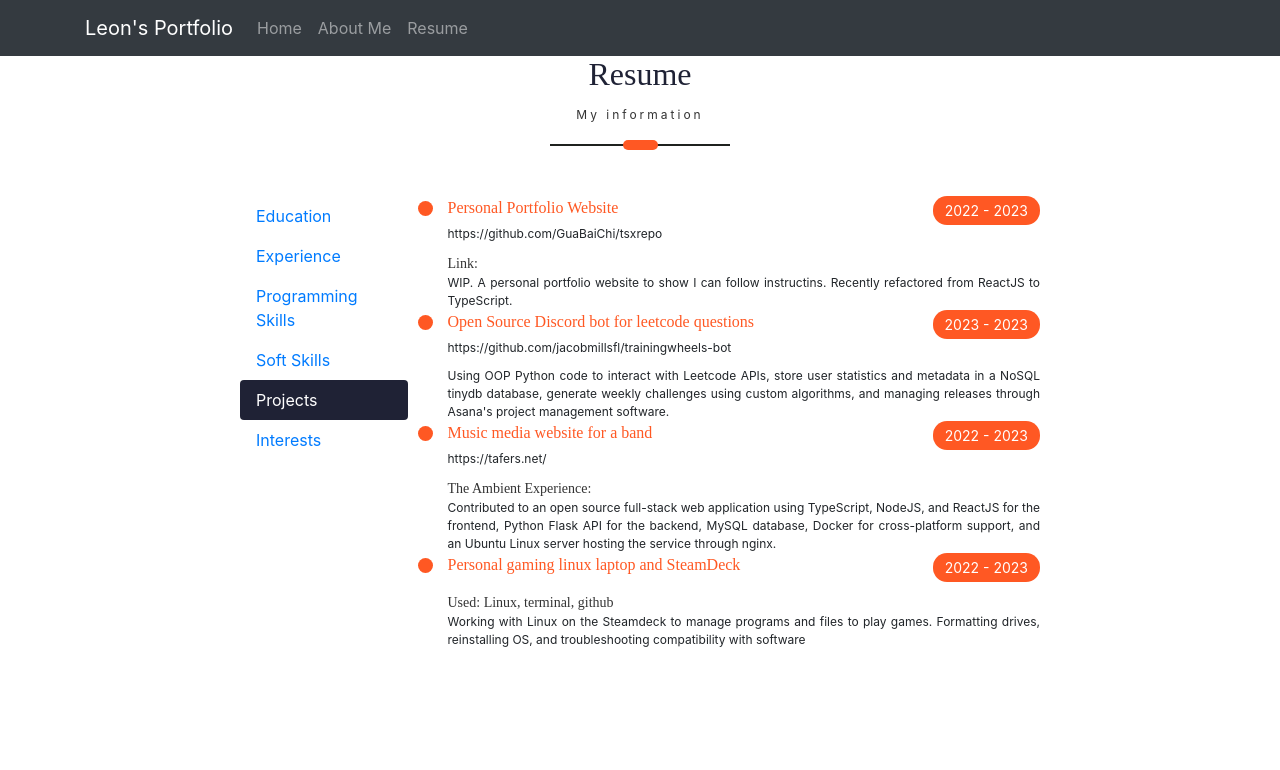
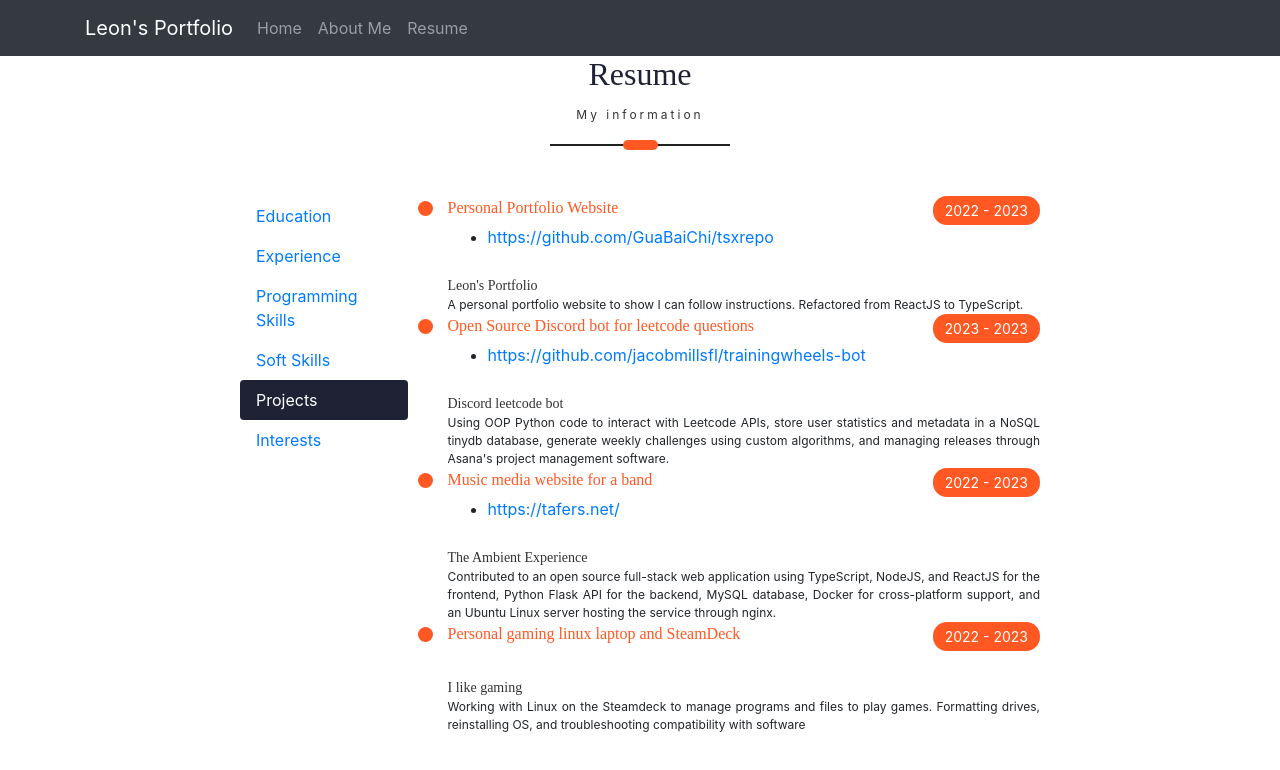
Before and after one commit to GuaBaiChi/tsxrepo, a React (Create React App) app: page / in a window 1280 px wide. Both pictures are taken after a click on the tab "Projects". Shown: the part 1622-2392 px from the top of the page. Built offline with nearby package versions, Linux system fonts and the light colour scheme.

Commit message:
replaced all 'links' with 'urls', links now appear and work.

```diff
--- a/src/Data/EducationDetails.tsx
+++ b/src/Data/EducationDetails.tsx
@@ -2,7 +2,7 @@ export type EducationDetail = {
   title: string,
   subHeading: string,
   duration: { fromDate: Date, toDate: Date },
-  links?: Array<string>
+  urls?: Array<string>
 }
 
 export const educationDetails = new Array<EducationDetail>(
@@ -10,36 +10,36 @@ export const educationDetails = new Array<EducationDetail>(
     title: "Florida State University",
     subHeading: "Bachelor of Science in Political Science & History",
     duration: { fromDate: new Date("2007"), toDate: new Date("2011") },
-    links: ["https://coss.fsu.edu/polisci/"],
+    urls: ["https://coss.fsu.edu/polisci/"],
   },
   {
     title: "South West University of Nationalities",
     subHeading: "Chinese Studies",
     duration: { fromDate: new Date("2015"), toDate: new Date("2015") },
-    links: ["https://english.swun.edu.cn/Oversea_Students_Services/Programs.htm"],
+    urls: ["https://english.swun.edu.cn/Oversea_Students_Services/Programs.htm"],
   },
   {
     title: "Shenzhen University",
     subHeading: "Chinese Studies",
     duration: { fromDate: new Date("2016"), toDate: new Date("2016") },
-    links: ["https://en.szu.edu.cn/Admission/Language_Program.htm"],
+    urls: ["https://en.szu.edu.cn/Admission/Language_Program.htm"],
   },
   {
     title: "University of Helsinki",
     subHeading: "Java Programming 1",
     duration: { fromDate: new Date("2021"), toDate: new Date("2023") },
-    links: ["https://java-programming.mooc.fi/", "https://programming-23.mooc.fi/"],
+    urls: ["https://java-programming.mooc.fi/", "https://programming-23.mooc.fi/"],
   },
   {
     title: "University of the People",
     subHeading: "Bachelor of Science in Computer Science",
     duration: { fromDate: new Date("2022"), toDate: new Date("2023") },
-    links: ["https://www.uopeople.edu/programs/online-bachelors/computer-science/"],
+    urls: ["https://www.uopeople.edu/programs/online-bachelors/computer-science/"],
   },
   {
     title: "Certificates",
     subHeading: "CELTA, Google IT Support Professional, Google Data Analytics, Google UX Design",
     duration: { fromDate: new Date("2019"), toDate: new Date("2022") },
-    links: ["https://www.cambridgeenglish.org/teaching-english/teaching-qualifications/celta/", "https://www.coursera.org/professional-certificates/google-data-analytics", "https://www.coursera.org/professional-certificates/google-ux-design", "https://www.coursera.org/professional-certificates/google-it-support", "https://www.credly.com/users/leon-rodriguez/badges"],
+    urls: ["https://www.cambridgeenglish.org/teaching-english/teaching-qualifications/celta/", "https://www.coursera.org/professional-certificates/google-data-analytics", "https://www.coursera.org/professional-certificates/google-ux-design", "https://www.coursera.org/professional-certificates/google-it-support", "https://www.credly.com/users/leon-rodriguez/badges"],
   }
 );
--- a/src/Data/ProjectsDetails.tsx
+++ b/src/Data/ProjectsDetails.tsx
@@ -3,39 +3,38 @@ export type ProjectDetail = {
   subHeading: string,
   description: string,
   used: string,
-  links?: Array<string>
+  urls?: Array<string>,
   duration: { fromDate: Date, toDate: Date },
 }
 
 export const projectsDetails = [
   {
     title: "Personal Portfolio Website",
-    description:
-      " WIP. A personal portfolio website to show I can follow instructins. Recently refactored from ReactJS to TypeScript.",
-    used: "Used: TypeScript/React JS, Bootstrap, CSS, HTML",
-    subHeading: "Link: ",
-    // link: ["https://github.com/GuaBaiChi/tsxrepo", " ", "https://github.com/GuaBaiChi/newportfolio"],
-    link: ["https://github.com/GuaBaiChi/tsxrepo", " "],
-    duration: { fromDate: new Date("03/01/2022"), toDate: new Date("03/01/2023") },
+    subHeading: "Leon's Portfolio",
+    description: "A personal portfolio website to show I can follow instructions. Refactored from ReactJS to TypeScript.",
+    used: "Used: TypeScript, React JS, Bootstrap, CSS, HTML",
+    urls: ["https://github.com/GuaBaiChi/tsxrepo",],
+    duration: { fromDate: new Date("03/01/2022"), toDate: new Date("08/12/2023") },
   },
   {
     title: "Open Source Discord bot for leetcode questions",
+    subHeading: "Discord leetcode bot",
     description: "Using OOP Python code to interact with Leetcode APIs, store user statistics and metadata in a NoSQL tinydb database, generate weekly challenges using custom algorithms, and managing releases through Asana's project management software.",
-    SubHeading: "Discord leetcode bot: ",
-    link: ["https://github.com/jacobmillsfl/trainingwheels-bot"],
-    duration: { fromDate: new Date("2023"), toDate: new Date() },
+    urls: ["https://github.com/jacobmillsfl/trainingwheels-bot"],
+    duration: { fromDate: new Date("2023"), toDate: new Date("2023") },
   },
   {
     title: "Music media website for a band",
+    subHeading: "The Ambient Experience",
     description: "Contributed to an open source full-stack web application using TypeScript, NodeJS, and ReactJS for the frontend, Python Flask API for the backend, MySQL database, Docker for cross-platform support, and an Ubuntu Linux server hosting the service through nginx.",
-    subHeading: "The Ambient Experience: ",
-    link: ["https://tafers.net/"],
+    urls: ["https://tafers.net/"],
     duration: { fromDate: new Date("2022"), toDate: new Date() },
   },
   {
     title: "Personal gaming linux laptop and SteamDeck",
+    subHeading: "I like gaming",
     description: "Working with Linux on the Steamdeck to manage programs and files to play games. Formatting drives, reinstalling OS, and troubleshooting compatibility with software",
-    subHeading: "Used: Linux, terminal, github",
+    used: "Used: Linux, terminal, github",
     duration: { fromDate: new Date("2022"), toDate: new Date() },
   },
 ];
--- a/src/PortfolioContainer/Resume/EducationComponent.tsx
+++ b/src/PortfolioContainer/Resume/EducationComponent.tsx
@@ -1,7 +1,7 @@
 import { ResumeProps, ResumeHeading } from "./ResumeHeading"
 import { EducationDetail } from "../../Data/EducationDetails";
 
-export const EducationComponent = (props: { details : Array<EducationDetail>}) => {
+export const EducationComponent = (props: { details: Array<EducationDetail> }) => {
   return (
     <div className="resume-screen-container" key="education">
       {
@@ -12,7 +12,7 @@ export const EducationComponent = (props: { details : Array<EducationDetail>}) =
             subHeading={eduDetails.subHeading}
             fromDate={eduDetails.duration.fromDate}
             toDate={eduDetails.duration.toDate}
-                link={eduDetails.links}
+            link={eduDetails.urls}
           />
         ))
       }
--- a/src/PortfolioContainer/Resume/Resume.tsx
+++ b/src/PortfolioContainer/Resume/Resume.tsx
@@ -36,7 +36,13 @@ const Resume = (props: ScreenProps) => {
             <div className="resume-heading-description">
             </div>
             <div className="resume-sub-heading">
-              <span>{details.links}</span>
+              <ul>
+                {details.urls && details.urls.map((url, urlIndex) => (
+                  <li key={urlIndex}>
+                    <a href={url} target="_blank" rel="noopener noreferrer">{url}</a>
+                  </li>
+                ))}
+              </ul>
             </div>
           </div>
         ))}
@@ -126,9 +132,13 @@ const Resume = (props: ScreenProps) => {
                 {details.duration.toDate.getFullYear()}
               </div>
             </div>
-            <div className="resume-heading-description">
-              <span>{details.link}</span>
-            </div>
+            <ul>
+              {details.urls && details.urls.map((url, urlIndex) => (
+                <li key={urlIndex}>
+                  <a href={url} target="_blank" rel="noopener noreferrer">{url}</a>
+                </li>
+              ))}
+            </ul>
             <div className="resume-sub-heading">
               <span>{details.subHeading}</span>
             </div>
```
Lines whose indentation alone changed are shown as unchanged.
